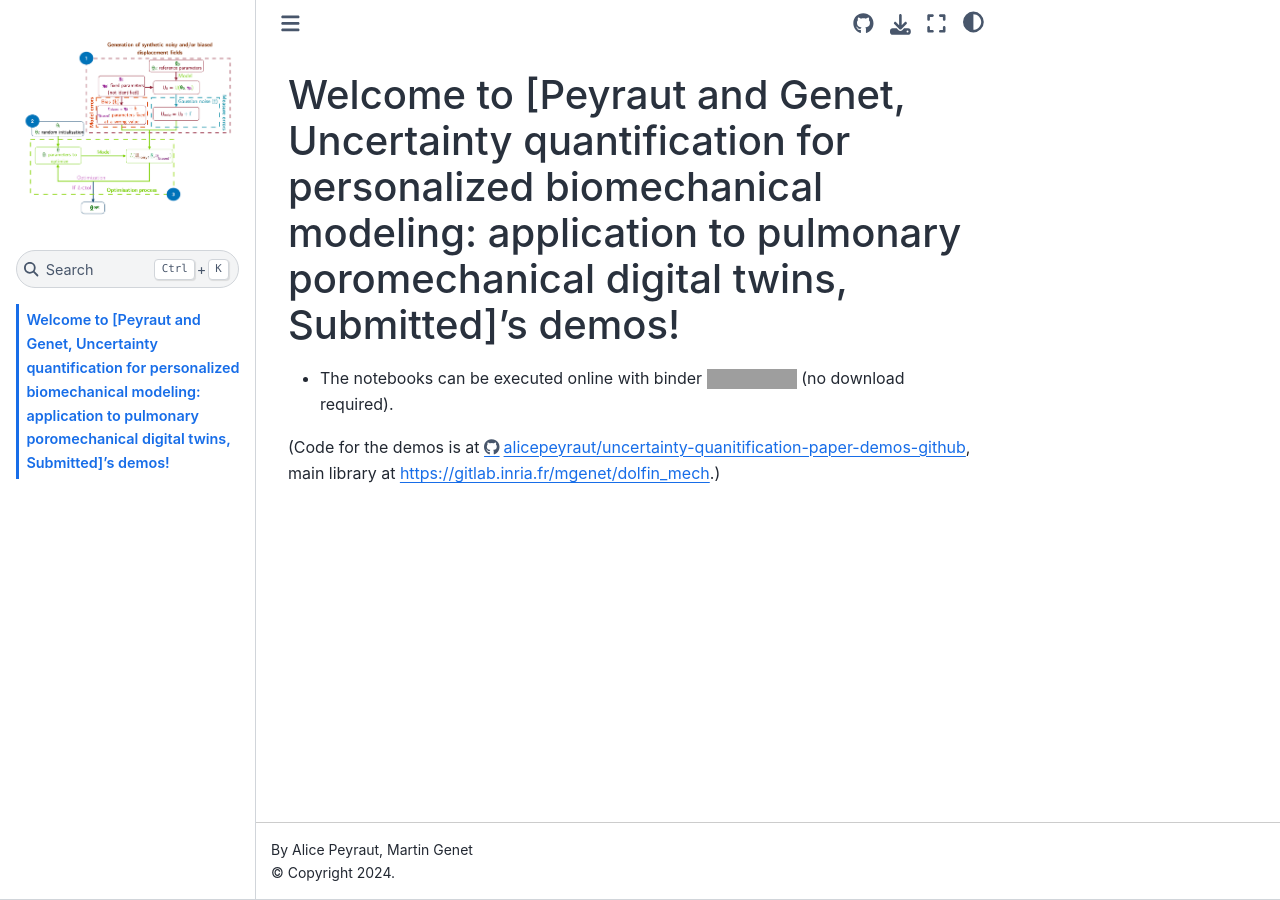
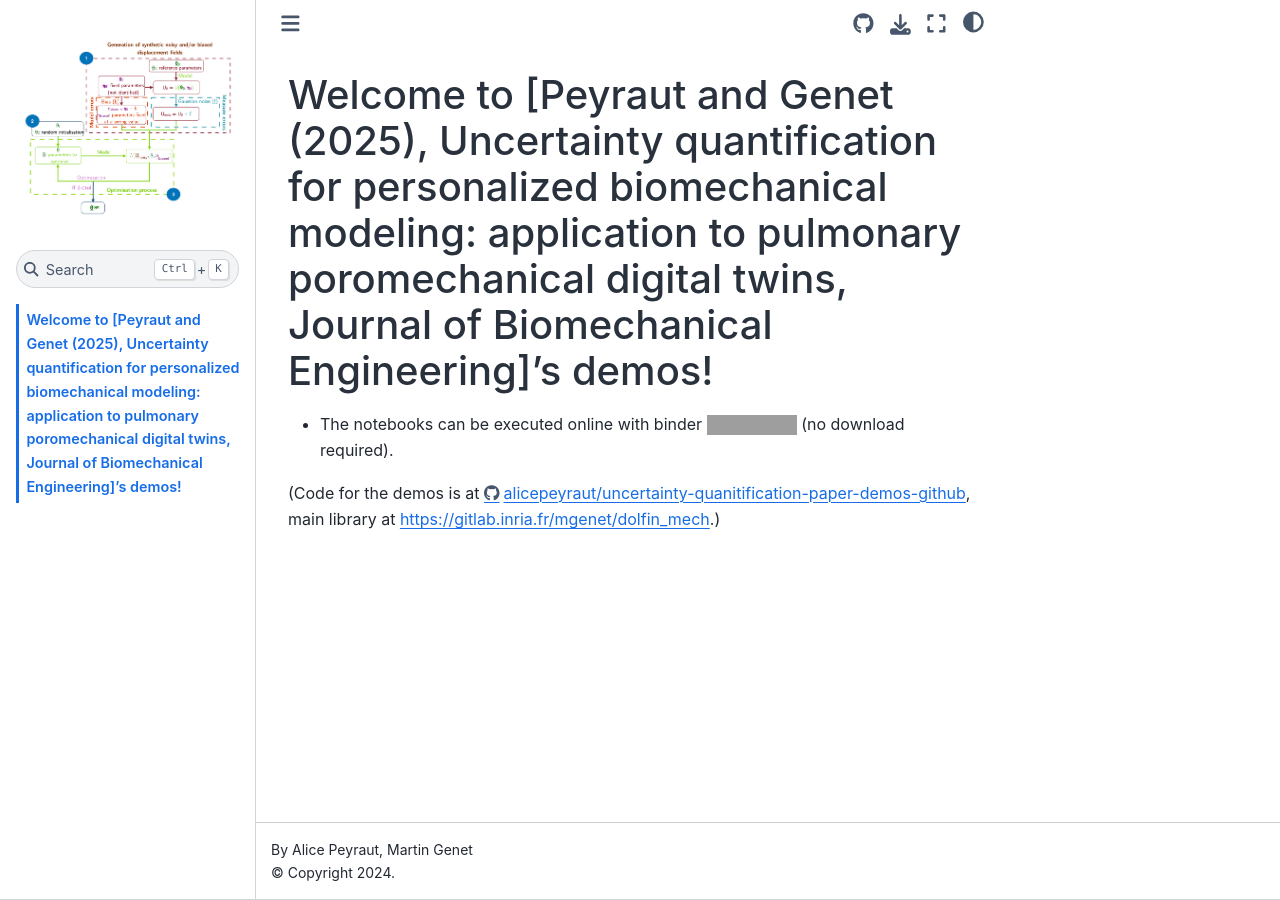
Before and after one commit to alicepeyraut/uncertainty-quantification-paper-demos-github, a Jupyter Book: the page built from index.md, in a window 1280 px wide. Built offline with Jupyter Book 1.0.4 settings and Sphinx 7.4.7 and the Sphinx Book theme 1.1.4, drawn with Linux system fonts in a browser that asks for light colours; pages that are not in the unit, such as notebooks, are missing from menus; grey boxes are pictures that could not be loaded.

Commit message:
Update journal

```diff
--- a/index.md
+++ b/index.md
@@ -1,4 +1,4 @@
-# Welcome to [Peyraut and Genet, Uncertainty quantification for personalized biomechanical modeling: application to pulmonary poromechanical digital twins, Submitted]'s demos!
+# Welcome to [Peyraut and Genet (2025), Uncertainty quantification for personalized biomechanical modeling: application to pulmonary poromechanical digital twins, Journal of Biomechanical Engineering]'s demos!
 
 * The notebooks can be executed online with binder [![Binder](https://mybinder.org/badge_logo.svg)](https://mybinder.org/v2/gh/alicepeyraut/uncertainty-quantification-paper-demos-github/main?urlpath=lab/tree/./demos/) (no download required).
 
```
